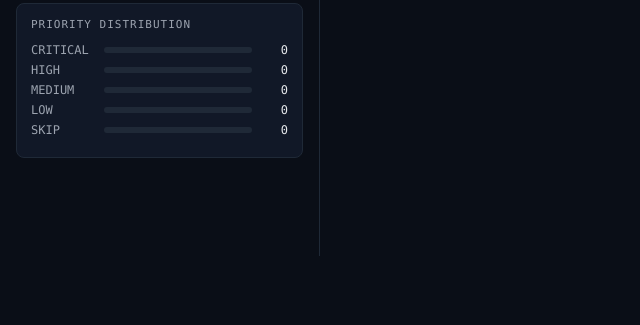
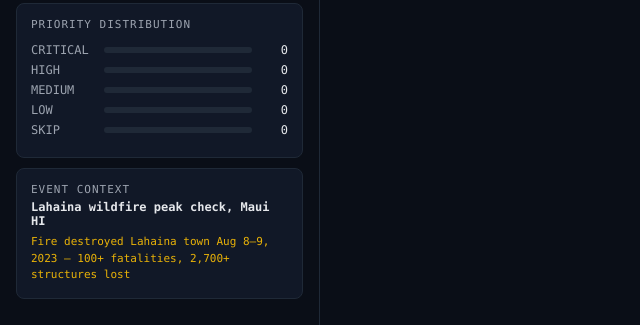
Before and after one commit to marcelo-earth/automatic-downlink, a FastAPI app: page / in a window 1280 px wide. Shown: the part 550-875 px from the top of the page, without its empty margins (0-640 px from the left). Before the commit the page ends 806 px from the top, so only its background shows below. Run offline with FastAPI, Linux system fonts and the light colour scheme; data that the repository does not hold is empty.

Commit message:
Demo hardening: Lahaina-only demo-ready group, clean README for judges

```diff
--- a/src/dashboard/templates/index.html
+++ b/src/dashboard/templates/index.html
@@ -501,11 +501,15 @@
                     });
                     sel.appendChild(grp);
                 };
-                const featured = data.scenarios.filter(s => s.featured);
-                const others   = data.scenarios.filter(s => !s.featured);
-                if (featured.length) addGroup('⭐ Featured (curated timelines)', featured);
-                if (others.length)   addGroup('Other scenarios', others);
-                sel.value = data.active_key || (data.paused ? 'paused' : 'off');
+                const demoSafe  = data.scenarios.filter(s => s.demo_safe);
+                const featured  = data.scenarios.filter(s => s.featured && !s.demo_safe);
+                const others    = data.scenarios.filter(s => !s.featured && !s.demo_safe);
+                if (demoSafe.length)  addGroup('✓ Demo Ready (validated)', demoSafe);
+                if (featured.length)  addGroup('⭐ Extended timelines', featured);
+                if (others.length)    addGroup('⚠ Experimental (not validated)', others);
+                // Default to lahaina-peak-check for a clean first impression
+                const defaultKey = data.active_key || (data.paused ? 'lahaina-peak-check' : 'off');
+                sel.value = defaultKey;
                 modelPaused = data.paused ?? true;
                 showContextCard(sel.value);
             } catch (e) {}
--- a/src/triage/scenarios.py
+++ b/src/triage/scenarios.py
@@ -191,7 +191,8 @@ SCENARIOS: dict[str, Scenario] = {
 }
 
 
-FEATURED_KEYS = {"eaton-fire", "lahaina-wildfire", "enga-landslide"}
+FEATURED_KEYS = {"lahaina-wildfire", "lahaina-peak-check"}
+DEMO_SAFE_KEYS = {"lahaina-wildfire", "lahaina-peak-check"}
 
 
 def list_scenarios() -> list[dict]:
@@ -204,6 +205,7 @@ def list_scenarios() -> list[dict]:
             "lat": s.lat,
             "lon": s.lon,
             "featured": s.key in FEATURED_KEYS,
+            "demo_safe": s.key in DEMO_SAFE_KEYS,
             "peak_event": s.peak_event,
         }
         for s in SCENARIOS.values()
```
Also changed, not shown: README.md.
